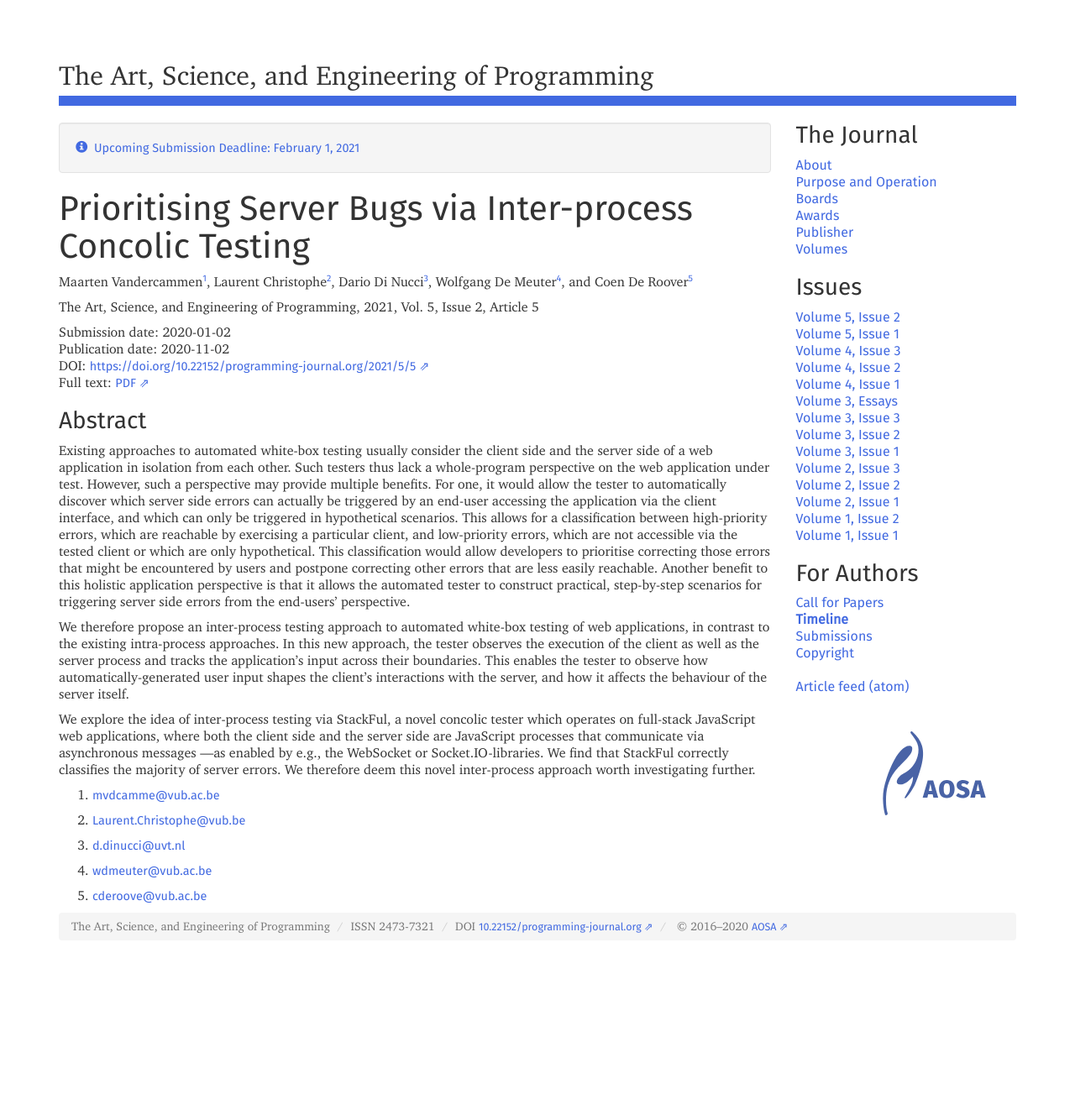
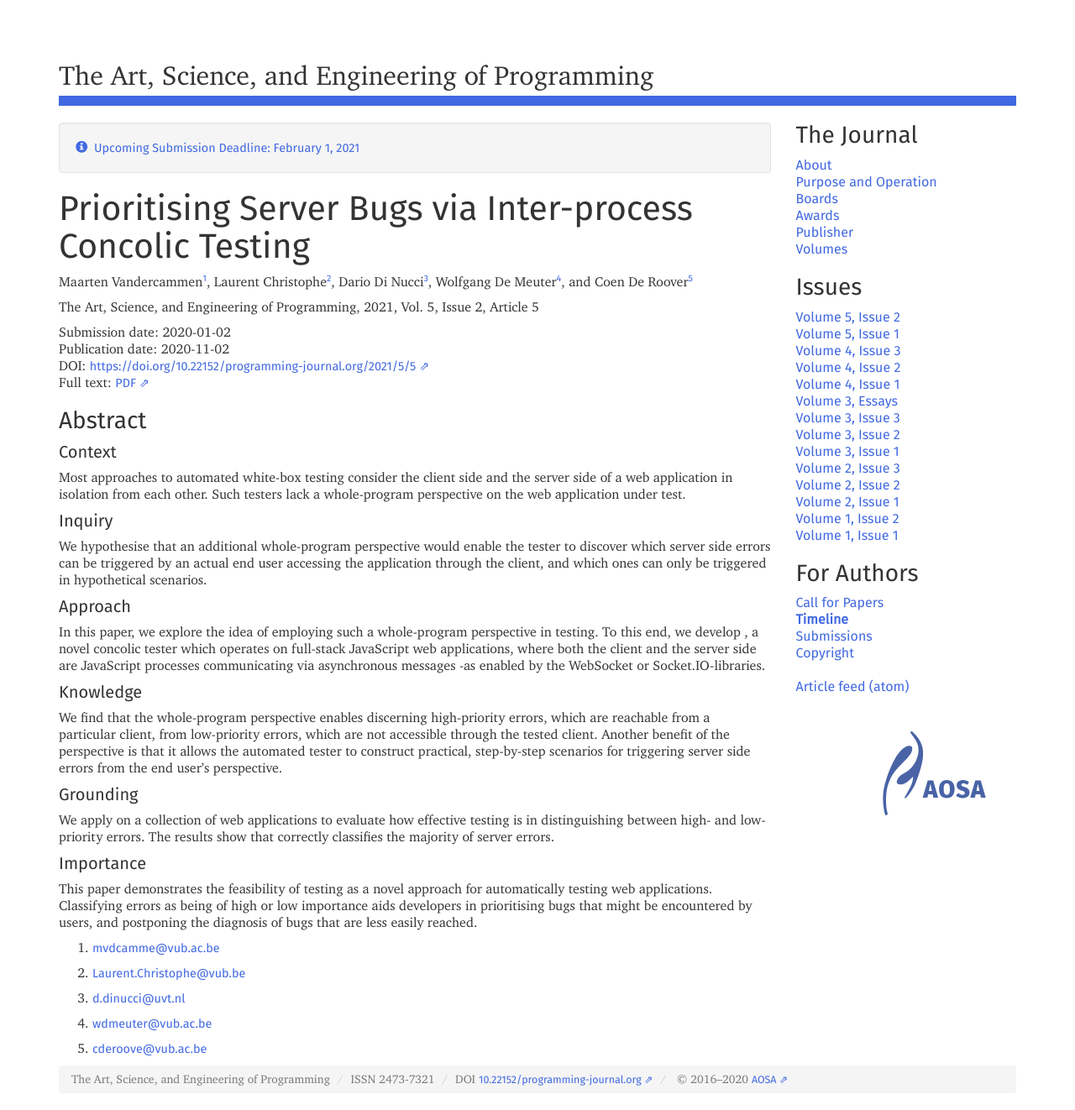
Before and after one commit to programming-journal/programming-journal.github.io, a Jekyll site: the page built from 2021/5/5/index.markdown, in a window 1280 px wide. Shown: the whole page at 84% size. Built offline with Jekyll 4.4.1, drawn with Linux system fonts in a browser that asks for light colours; before the commit the page ends 1140 px from its top, so only the background shows below that.

Commit message:
update Abstract art. 5

```diff
--- a/2021/5/5/index.markdown
+++ b/2021/5/5/index.markdown
@@ -22,11 +22,27 @@ authors:
 arxiv: "2010.16303"
 file: "https://arxiv.org/pdf/2010.16303v1"
 excerpt: |
-    Existing approaches to automated white-box testing usually consider the client side and the server side of a web application in isolation from each other. Such testers thus lack a whole-program perspective on the web application under test. However, such a perspective may provide multiple benefits. For one, it would allow the tester to automatically discover which server side errors can actually be triggered by an end-user accessing the application via the client interface, and which can only be triggered in hypothetical scenarios. This allows for a classification between high-priority errors, which are reachable by exercising a particular client, and low-priority errors, which are not accessible via the tested client or which are only hypothetical. This classification would allow developers to prioritise correcting those errors that might be encountered by users and postpone correcting other errors that are less easily reachable. Another benefit to this holistic application perspective is that it allows the automated tester to construct practical, step-by-step scenarios for triggering server side errors from the end-users’ perspective.
+    #### Context
+    Most approaches to automated white-box testing consider the client side and the server side of a web application in isolation from each other.
+    Such testers lack a whole-program perspective on the web application under test.
 
-    We therefore propose an inter-process testing approach to automated white-box testing of web applications, in contrast to the existing intra-process approaches. In this new approach, the tester observes the execution of the client as well as the server process and tracks the application’s input across their boundaries. This enables the tester to observe how automatically-generated user input shapes the client’s interactions with the server, and how it affects the behaviour of the server itself.
+    #### Inquiry
+    We hypothesise that an additional whole-program perspective would enable the tester to discover which server side errors can be triggered by an actual end user accessing the application through the client, and which ones can only be triggered in hypothetical scenarios.
 
-    We explore the idea of inter-process testing via StackFul, a novel concolic tester which operates on full-stack JavaScript web applications, where both the client side and the server side are JavaScript processes that communicate via asynchronous messages —as enabled by e.g., the WebSocket or Socket.IO-libraries. We find that StackFul correctly classifies the majority of server errors. We therefore deem this novel inter-process approach worth investigating further.
+    #### Approach
+    In this paper, we explore the idea of employing such a whole-program perspective in  testing. To this end, we develop , a novel concolic tester which operates on full-stack JavaScript web applications, where both the client and the server side are JavaScript processes communicating via asynchronous messages -as enabled by the WebSocket or Socket.IO-libraries.
+
+    #### Knowledge
+    We find that the whole-program perspective enables discerning high-priority errors, which are reachable from a particular client, from low-priority errors, which are not accessible through the tested client.
+    Another benefit of the perspective is that it allows the automated tester to construct practical, step-by-step scenarios for triggering server side errors from the end user's perspective.
+
+    #### Grounding
+    We apply on a collection of web applications to evaluate how effective testing is in distinguishing between high- and low-priority errors.
+    The results show that correctly classifies the majority of server errors.
+
+    #### Importance
+    This paper demonstrates the feasibility of testing as a novel approach for automatically testing web applications.
+    Classifying errors as being of high or low importance aids developers in prioritising bugs that might be encountered by users, and postponing the diagnosis of bugs that are less easily reached.
 
 ---
 Maarten Vandercammen[^1], Laurent Christophe[^2], Dario Di Nucci[^3], Wolfgang De Meuter[^4], and Coen De Roover[^5]
@@ -40,11 +56,28 @@ Full text: [PDF](https://arxiv.org/pdf/2010.16303v1)
 
 
 ### Abstract
-Existing approaches to automated white-box testing usually consider the client side and the server side of a web application in isolation from each other. Such testers thus lack a whole-program perspective on the web application under test. However, such a perspective may provide multiple benefits. For one, it would allow the tester to automatically discover which server side errors can actually be triggered by an end-user accessing the application via the client interface, and which can only be triggered in hypothetical scenarios. This allows for a classification between high-priority errors, which are reachable by exercising a particular client, and low-priority errors, which are not accessible via the tested client or which are only hypothetical. This classification would allow developers to prioritise correcting those errors that might be encountered by users and postpone correcting other errors that are less easily reachable. Another benefit to this holistic application perspective is that it allows the automated tester to construct practical, step-by-step scenarios for triggering server side errors from the end-users’ perspective.
+#### Context
+Most approaches to automated white-box testing consider the client side and the server side of a web application in isolation from each other.
+Such testers lack a whole-program perspective on the web application under test.
 
-We therefore propose an inter-process testing approach to automated white-box testing of web applications, in contrast to the existing intra-process approaches. In this new approach, the tester observes the execution of the client as well as the server process and tracks the application’s input across their boundaries. This enables the tester to observe how automatically-generated user input shapes the client’s interactions with the server, and how it affects the behaviour of the server itself.
+#### Inquiry
+We hypothesise that an additional whole-program perspective would enable the tester to discover which server side errors can be triggered by an actual end user accessing the application through the client, and which ones can only be triggered in hypothetical scenarios.
 
-We explore the idea of inter-process testing via StackFul, a novel concolic tester which operates on full-stack JavaScript web applications, where both the client side and the server side are JavaScript processes that communicate via asynchronous messages —as enabled by e.g., the WebSocket or Socket.IO-libraries. We find that StackFul correctly classifies the majority of server errors. We therefore deem this novel inter-process approach worth investigating further.
+#### Approach
+In this paper, we explore the idea of employing such a whole-program perspective in  testing. To this end, we develop , a novel concolic tester which operates on full-stack JavaScript web applications, where both the client and the server side are JavaScript processes communicating via asynchronous messages -as enabled by the WebSocket or Socket.IO-libraries.
+
+#### Knowledge
+We find that the whole-program perspective enables discerning high-priority errors, which are reachable from a particular client, from low-priority errors, which are not accessible through the tested client.
+Another benefit of the perspective is that it allows the automated tester to construct practical, step-by-step scenarios for triggering server side errors from the end user's perspective.
+
+#### Grounding
+We apply on a collection of web applications to evaluate how effective testing is in distinguishing between high- and low-priority errors.
+The results show that correctly classifies the majority of server errors.
+
+#### Importance
+This paper demonstrates the feasibility of testing as a novel approach for automatically testing web applications.
+Classifying errors as being of high or low importance aids developers in prioritising bugs that might be encountered by users, and postponing the diagnosis of bugs that are less easily reached.
+
 
 
 [^1]: <mailto:mvdcamme@vub.ac.be>
```
